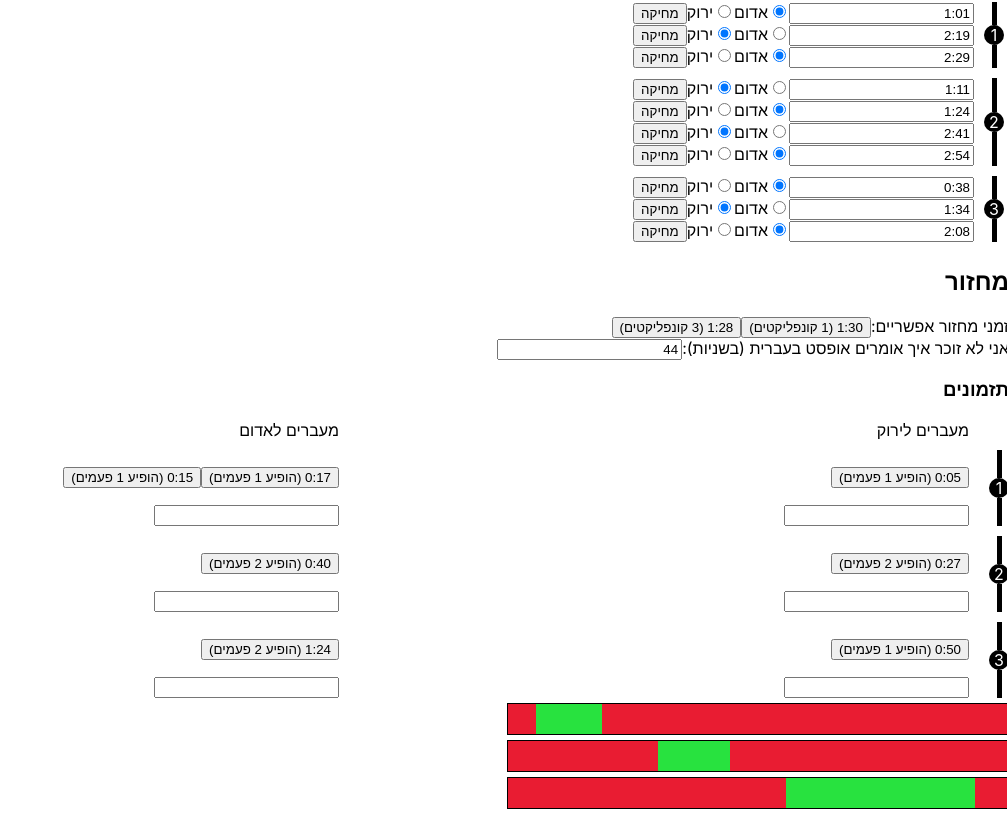
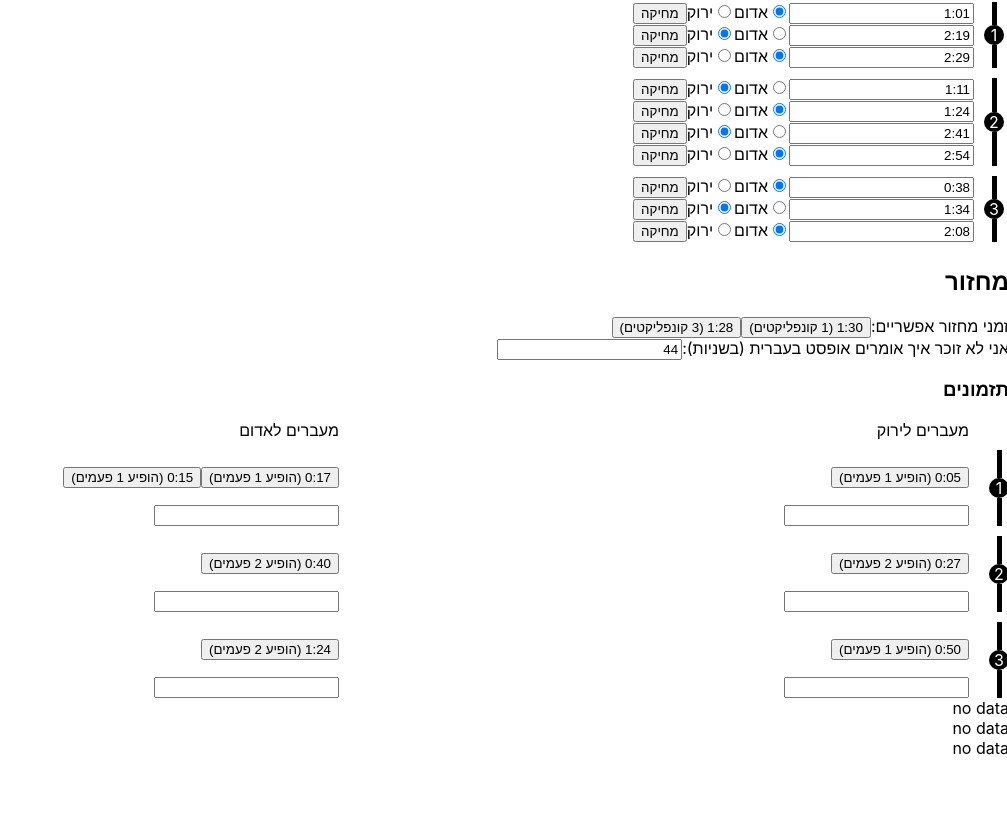
Before and after one commit to danfishgold/crosswalk-timing, a React (Vite) app: page / in a window 1280 px wide. Shown: the part 628-1442 px from the top of the page, without its empty margins (273-1280 px from the left). After the commit the page ends 1386 px from the top, so only its background shows below. Built offline with nearby package versions, Linux system fonts and the light colour scheme.

Commit message:
Make the cycle diagram use state.eventTimestamps

```diff
--- a/src/Cycle/CycleDiagram.tsx
+++ b/src/Cycle/CycleDiagram.tsx
@@ -4,14 +4,14 @@ import {
   crosswalkKey,
   Cycle,
   selectCrosswalkIds,
-  selectCrosswalkTransitionsAndIds as selectCrosswalkTransitionsAndIds,
-  Transition,
 } from '../reducer'
 import { useSelector } from '../store'
-import { colorColors, groupBy, mod } from '../utils'
+import { colorColors, compact, mod, pairs, sortBy } from '../utils'
+import { timedEventKey } from './timedEvents'
 
 export default function CycleDiagram({ cycle }: { cycle: Cycle }) {
   const crosswalkIds = useSelector(selectCrosswalkIds)
+  const events = useSelector((state) => state.eventTimestamps)
 
   return (
     <div>
@@ -36,21 +36,18 @@ function DiagramTrack({
   crosswalkIndex: number
   cycle: Cycle
 }) {
-  const transitionsAndIds = useSelector((state) =>
-    selectCrosswalkTransitionsAndIds(state, crosswalkId),
-  )
-  const transitions = transitionsAndIds.map(([, transition]) => transition)
-  const trackTimings = timings(transitions, cycle)
-  if (!trackTimings) {
+  const reds =
+    useSelector(
+      (state) => state.eventTimestamps[timedEventKey(crosswalkId, 'red')],
+    ) ?? []
+  const greens =
+    useSelector(
+      (state) => state.eventTimestamps[timedEventKey(crosswalkId, 'green')],
+    ) ?? []
+  const trackSegments = calculateTrackSegments(reds, greens, cycle.duration)
+  if (!trackSegments) {
     return <div>no data</div>
   }
-
-  const { red, green } = trackTimings
-  const isRedFirst = red < green
-  const [t0, t3] = [0, cycle.duration]
-  const [t1, t2, c0, c1, c2]: [number, number, Color, Color, Color] = isRedFirst
-    ? [red, green, 'green', 'red', 'green']
-    : [green, red, 'red', 'green', 'red']
 
   return (
     <div
@@ -62,37 +59,67 @@ function DiagramTrack({
         margin: '5px 0',
       }}
     >
-      <TrackSegment
-        color={c0}
-        offset={t0}
-        duration={t1 - t0}
-        cycleDuratiton={cycle.duration}
-      />
-      <TrackSegment
-        color={c1}
-        offset={t1}
-        duration={t2 - t1}
-        cycleDuratiton={cycle.duration}
-      />
-      <TrackSegment
-        color={c2}
-        offset={t2}
-        duration={t3 - t2}
-        cycleDuratiton={cycle.duration}
-      />
+      {trackSegments.map((segment, index) => (
+        <TrackSegment
+          key={index}
+          segment={segment}
+          cycleDuratiton={cycle.duration}
+        />
+      ))}
     </div>
   )
 }
 
+type Segment = { color: Color; offset: number; duration: number }
+
+function calculateTrackSegments(
+  reds: number[],
+  greens: number[],
+  cycleDuration: number,
+): Segment[] | null {
+  const sortedEvents: { timestamp: number; color: Color }[] = sortBy(
+    [
+      ...reds.map((timestamp) => ({ timestamp, color: 'red' as const })),
+      ...greens.map((timestamp) => ({ timestamp, color: 'green' as const })),
+    ],
+    (event) => mod(event.timestamp, cycleDuration),
+  )
+  const eventCount = sortedEvents.length
+  if (eventCount < 2) {
+    return null
+  }
+
+  const eventsWithExplicitBorderEvents = compact([
+    sortedEvents[0].timestamp === 0
+      ? null
+      : { timestamp: 0, color: sortedEvents[1].color },
+    ...sortedEvents,
+    sortedEvents[eventCount - 1].timestamp === cycleDuration
+      ? null
+      : { timestamp: cycleDuration, color: sortedEvents[eventCount - 2].color },
+  ])
+
+  const eventPairs = pairs(eventsWithExplicitBorderEvents)
+
+  if (
+    eventPairs.length === 0 ||
+    eventPairs.some(([event1, event2]) => event1.color === event2.color)
+  ) {
+    return null
+  }
+
+  return eventPairs.map(([event1, event2]) => ({
+    color: event1.color,
+    offset: event1.timestamp,
+    duration: event2.timestamp - event1.timestamp,
+  }))
+}
+
 function TrackSegment({
-  color,
-  offset,
-  duration,
+  segment,
   cycleDuratiton,
 }: {
-  color: Color
-  offset: number
-  duration: number
+  segment: Segment
   cycleDuratiton: number
 }) {
   return (
@@ -100,38 +127,11 @@ function TrackSegment({
       style={{
         position: 'absolute',
         top: 0,
-        left: `${(offset / cycleDuratiton) * 100}%`,
-        width: `${(duration / cycleDuratiton) * 100}%`,
+        left: `${(segment.offset / cycleDuratiton) * 100}%`,
+        width: `${(segment.duration / cycleDuratiton) * 100}%`,
         height: '100%',
-        background: colorColors[color],
+        background: colorColors[segment.color],
       }}
     ></div>
   )
 }
-
-function timings(
-  transitions: Transition[],
-  cycle: Cycle,
-): { red: number; green: number } | null {
-  const transitionGroups = groupBy(
-    transitions,
-    (transition) => transition.toColor,
-  )
-  const timingMap = new Map(
-    Array.from(transitionGroups.entries()).map(
-      ([color, crosswalkTransitions]) => {
-        const possibleTimings = crosswalkTransitions.map((transition) =>
-          mod(transition.timestamp - cycle.recordingOffset, cycle.duration),
-        )
-        // TODO: fancy calculation
-        return [color, possibleTimings[0]]
-      },
-    ),
-  )
-  const { red, green } = Object.fromEntries(timingMap.entries())
-  if (red !== null && green !== null) {
-    return { red, green }
-  } else {
-    return null
-  }
-}
--- a/src/Cycle/TimedEventEditor.tsx
+++ b/src/Cycle/TimedEventEditor.tsx
@@ -69,7 +69,9 @@ function EventInputs({
   inputCount: number
 }) {
   const dispatch = useDispatch()
-  const timestamps = useSelector((state) => state.events[eventKey] ?? [])
+  const timestamps = useSelector(
+    (state) => state.eventTimestamps[eventKey] ?? [],
+  )
   const talliedSuggestions = sortBy(
     Array.from(tally(suggestions).entries()),
     ([, count]) => count,
--- a/src/Cycle/timedEvents.ts
+++ b/src/Cycle/timedEvents.ts
@@ -65,7 +65,6 @@ function conflictCount(
     duration,
     recordingOffset: 0,
   })
-  console.log({ timings })
   return sumBy(
     Object.values(timings),
     (timestamps) => uniques(timestamps).length - 1,
--- a/src/Recording/RecordingSection.tsx
+++ b/src/Recording/RecordingSection.tsx
@@ -59,7 +59,6 @@ function NewTransitionForm() {
   return (
     <form
       onSubmit={(event) => {
-        console.log('fsdfsd')
         event.preventDefault()
         dispatch(addTransitionThroughForm(transitionInForm))
       }}
--- a/src/reducer.ts
+++ b/src/reducer.ts
@@ -15,7 +15,7 @@ export type State = {
   cursor: Cursor | null
   transitionSuggestion: TransitionSuggestion | null
   cycle: Cycle | null
-  events: Partial<Record<TimedEventKey, number[]>>
+  eventTimestamps: Partial<Record<TimedEventKey, number[]>>
   inEditMode: boolean
 }
 
@@ -74,7 +74,7 @@ const emptyState: State = {
   cursor: null,
   transitionSuggestion: null,
   cycle: null,
-  events: {},
+  eventTimestamps: {},
   inEditMode: true,
 }
 
@@ -142,7 +142,7 @@ const szoldState: State = {
   cursor: null,
   transitionSuggestion: null,
   cycle: { duration: 90, recordingOffset: 44 },
-  events: {},
+  eventTimestamps: {},
   inEditMode: true,
 }
 
@@ -274,7 +274,7 @@ const { reducer, actions } = createSlice({
       state,
       action: PayloadAction<{ eventKey: TimedEventKey; timestamps: number[] }>,
     ) {
-      state.events[action.payload.eventKey] = action.payload.timestamps
+      state.eventTimestamps[action.payload.eventKey] = action.payload.timestamps
     },
   },
 })
--- a/src/utils.ts
+++ b/src/utils.ts
@@ -74,6 +74,16 @@ export function splice<T>(array: T[], betweenEveryTwoItems: T): T[] {
   )
 }
 
+export function pairs<T>(array: T[]): [T, T][] {
+  if (array.length < 2) {
+    return []
+  }
+  return range(array.length - 1).map((index) => [
+    array[index],
+    array[index + 1],
+  ])
+}
+
 export const colorColors: Record<Color, string> = {
   green: '#28e23f',
   red: '#e91c32',
```
